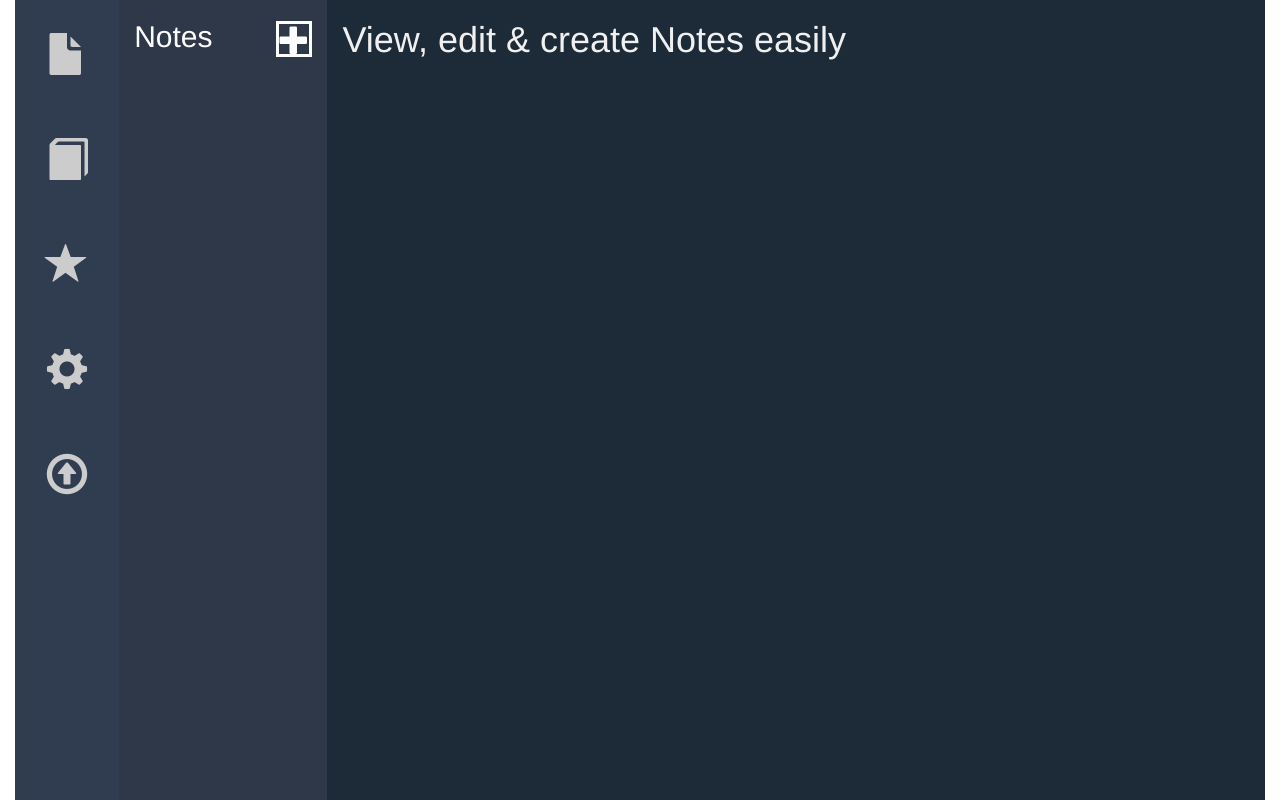
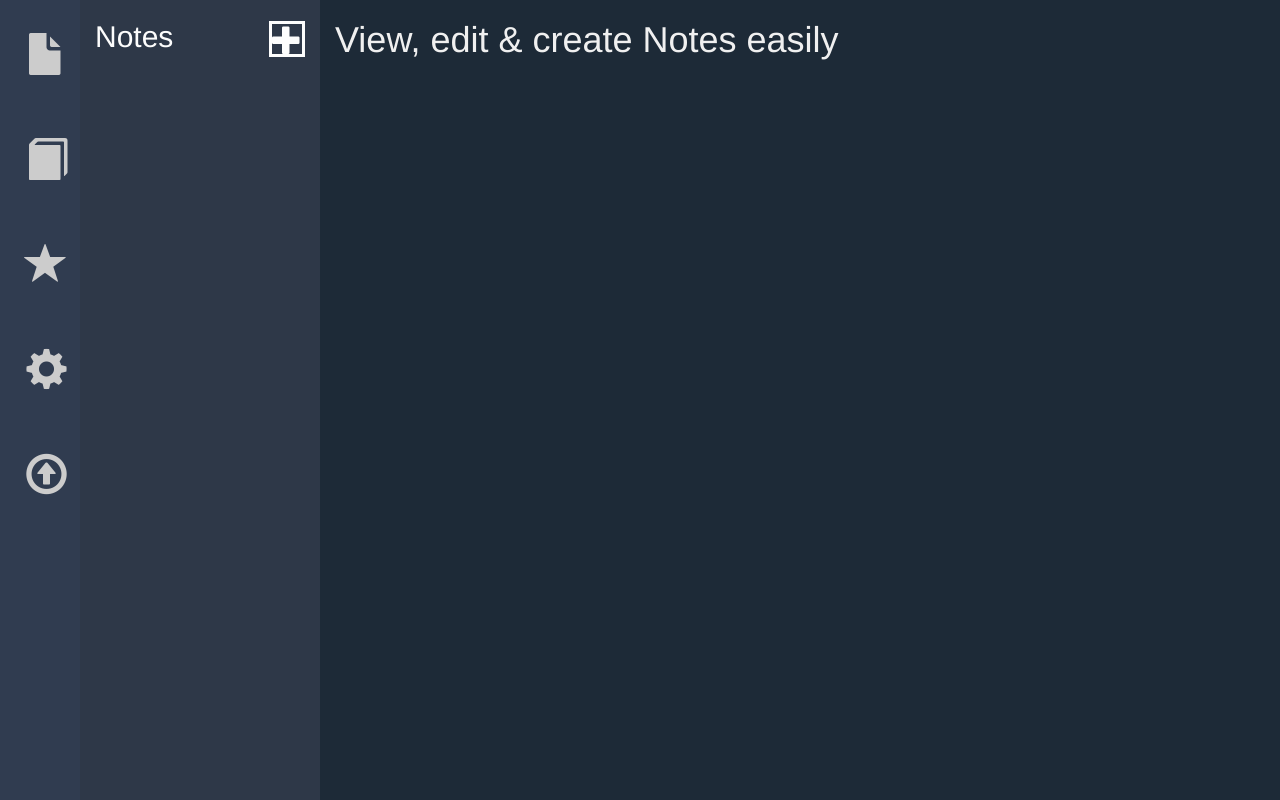
Before and after one commit to kmanuel/note_app, a website: page frontend/index.html in a window 1280 px wide. Drawn offline with nearby package versions, Linux system fonts and the light colour scheme; some packages are replaced by stand-ins of ours; no server answers.

Commit message:
imporve side menu style

```diff
--- a/frontend/css/style.css
+++ b/frontend/css/style.css
@@ -92,3 +92,11 @@ body, #main-container, #main-container > div {
     margin-top: 0.5em;
     font-size: 0.9em;
 }
+
+#main-container > .row, #main-container > .row > div {
+    height: 100vh;
+}
+
+#side, #side > div {
+    height: 100vh;
+}
--- a/frontend/index.html
+++ b/frontend/index.html
@@ -15,17 +15,21 @@
 <body ng-app="noteApp">
 
 <div id="main-container" class="container-fluid">
-
-    <div id="menu-side" class="col-xs-1 text-center">
+    <div class="row">
+        <div class="col-xs-3">
+            <div id="side" class="row">
+                <div id="menu-side" class="col-xs-3 text-center">
                     <side-menu></side-menu>
                 </div>
-
-    <div id="item-side" class="col-xs-2">
+                <div id="item-side" class="col-xs-9">
                     <note-list></note-list>
+                </div>
+            </div>
         </div>
 
         <div id="main" class="col-xs-9">
             <div ng-view></div>
+        </div>
     </div>
 </div>
 
```
Lines whose indentation alone changed are shown as unchanged.
